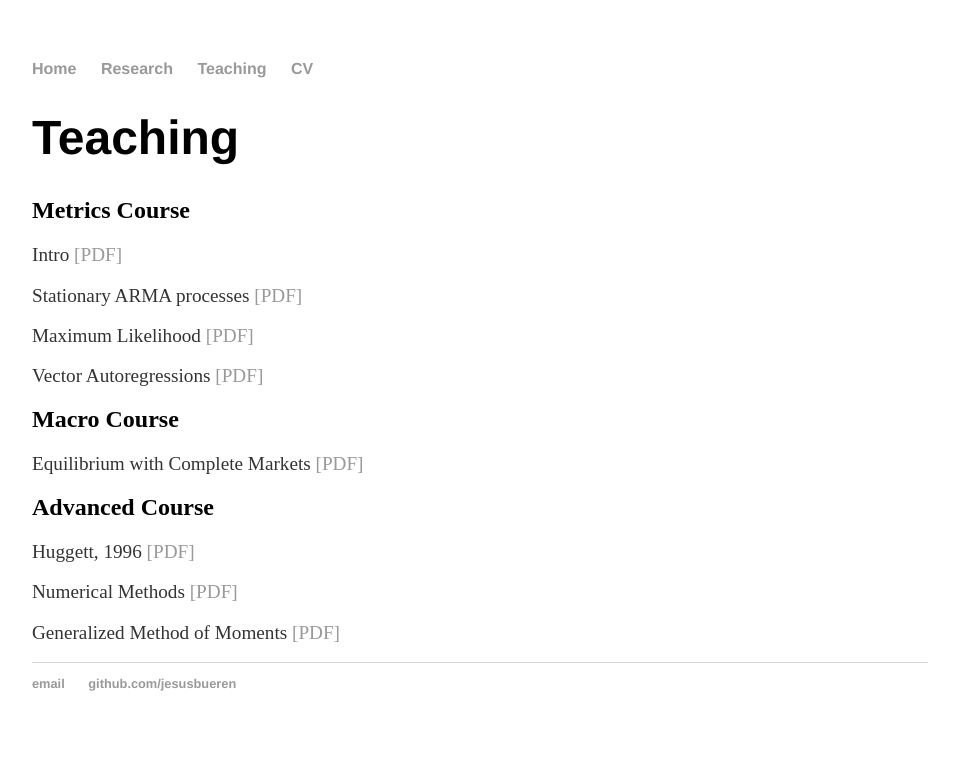
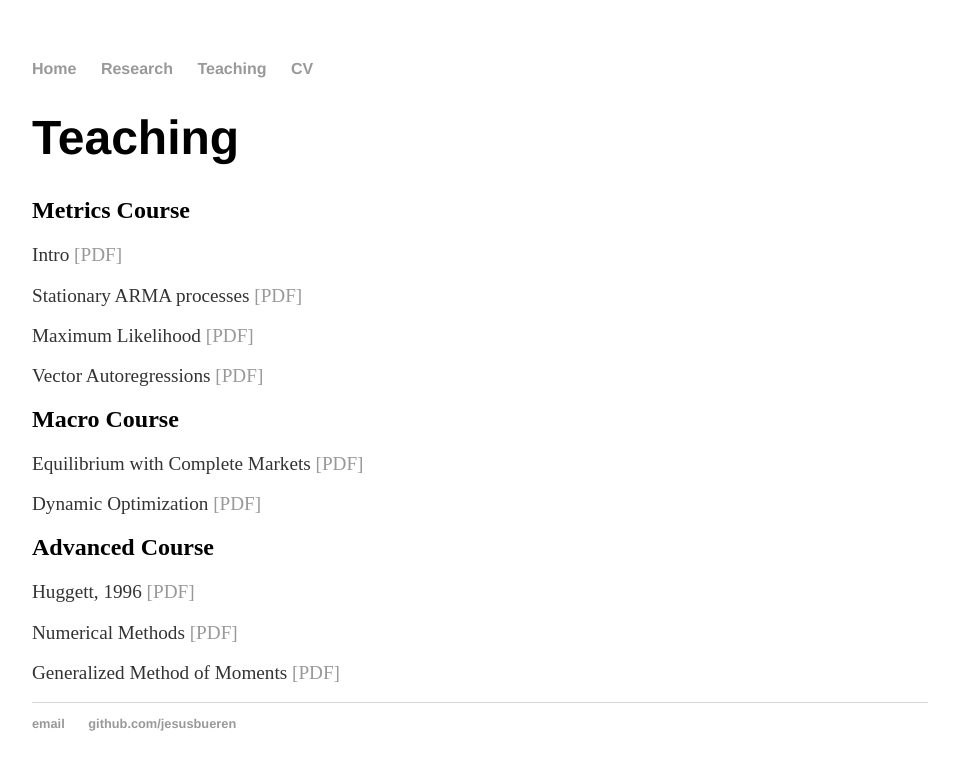
Before and after one commit to jesusbueren/jesusbueren.github.io, a Jekyll site: the page built from teaching/index.html, in a window 1280 px wide. Shown: the top 770 px of the page, without its empty margins (160-1119 px from the left). Built offline with Jekyll 4.4.1, drawn with Linux system fonts in a browser that asks for light colours.

Commit message:
Update index.html

```diff
--- a/teaching/index.html
+++ b/teaching/index.html
@@ -11,6 +11,7 @@
 
 	<h2>Macro Course</h2>
 	<p> <bold> Equilibrium with Complete Markets </bold>  <a href="Complete_mkts.pdf">[PDF]</a><br></p>
+	<p> <bold> Dynamic Optimization </bold>  <a href="Dynamic_Optimization.pdf">[PDF]</a><br></p>
 
 	<h2>Advanced Course</h2>
 	<p> <bold> Huggett, 1996 </bold>  <a href="lifecycle.pdf">[PDF]</a><br></p>
```
